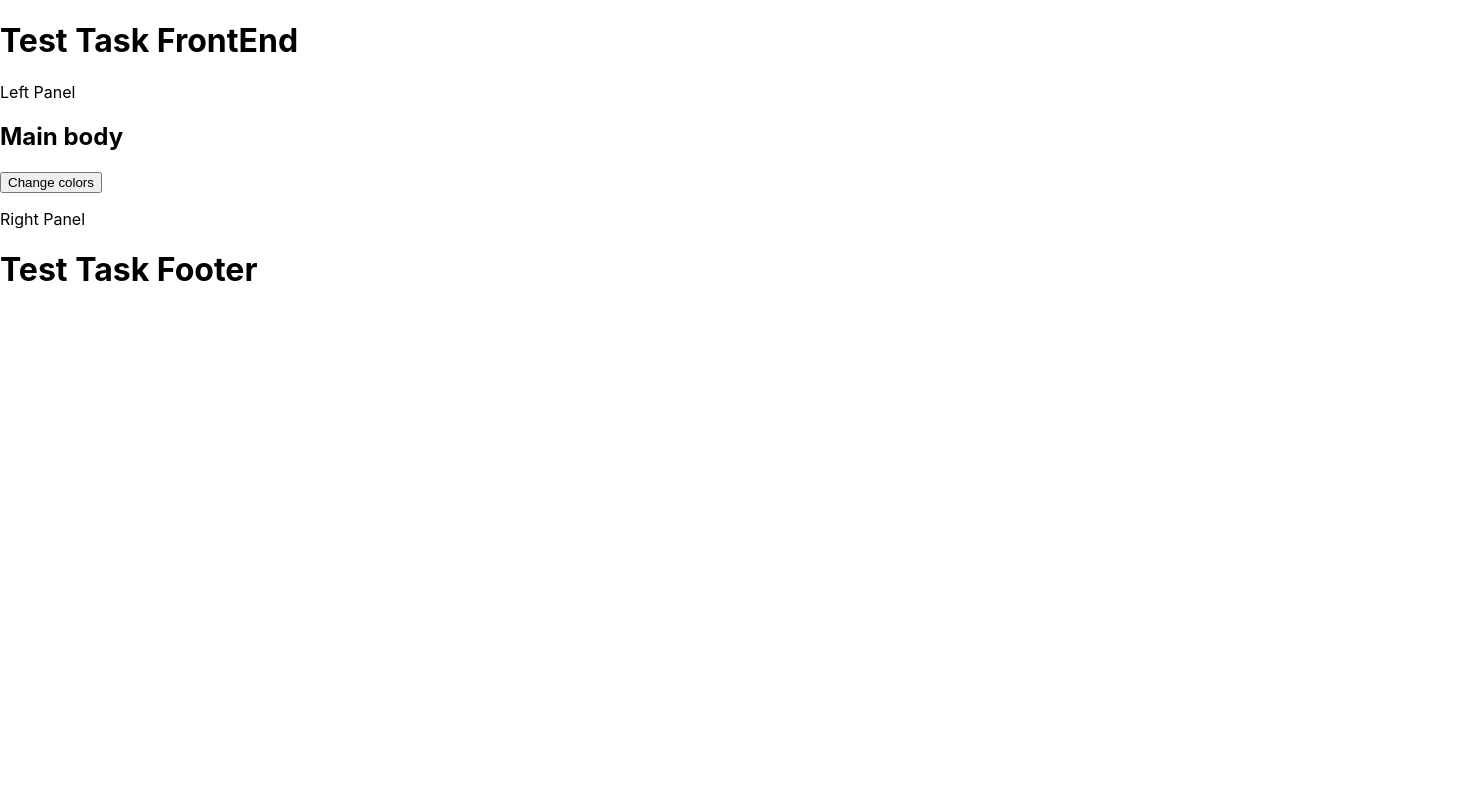
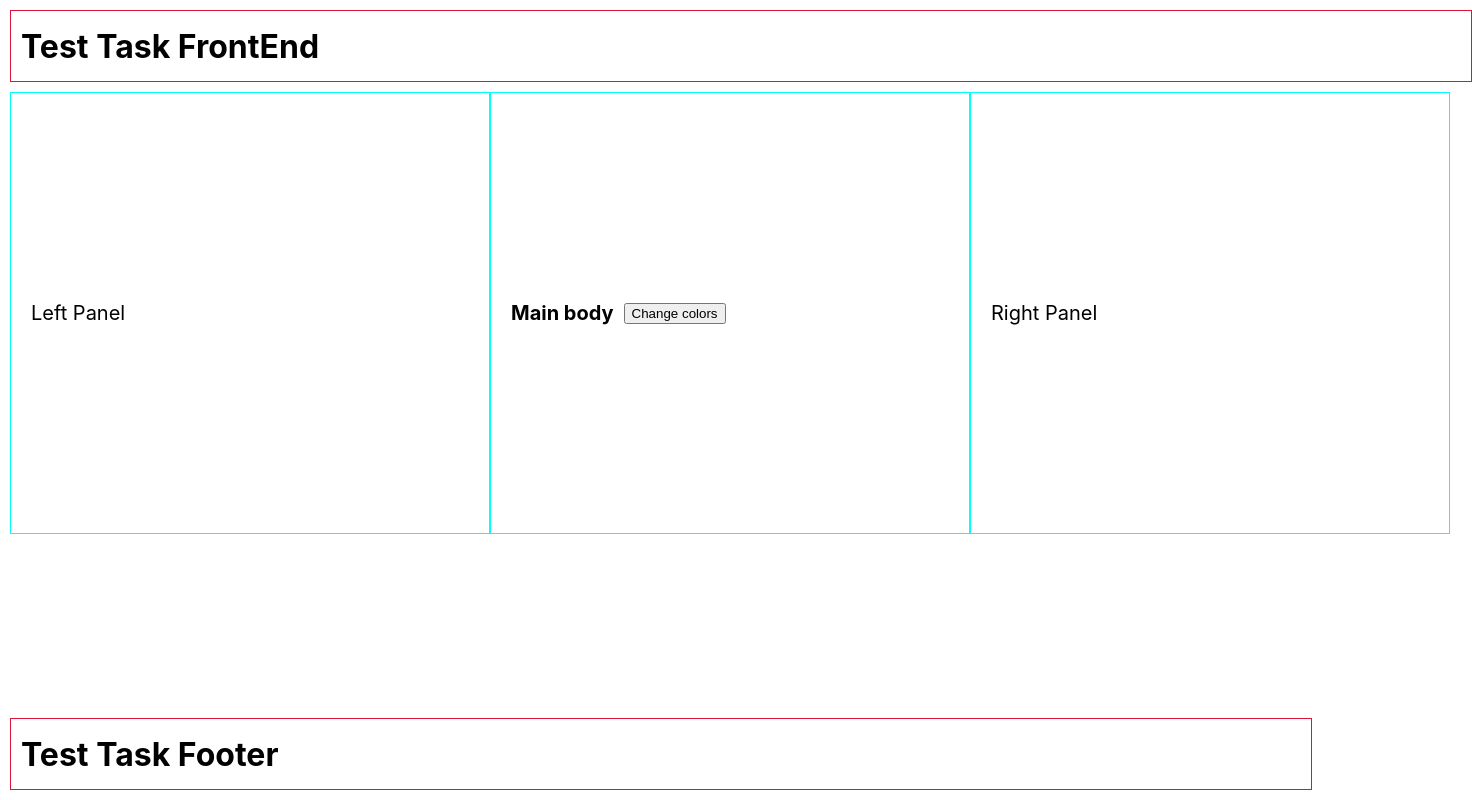
Before and after one commit to akaeyuhi/frontend-test-task, a React (Create React App) app: page / in a window 1280 px wide. Shown: the top 800 px of the page, 1472 px wide, since content can reach past the window. Built offline with nearby package versions, Linux system fonts and the light colour scheme; the HTML template or start-up script is replaced by a standard one.

Commit message:
Basic styles markup

```diff
--- a/src/index.css
+++ b/src/index.css
@@ -1,7 +1,8 @@
 body {
-  height: 1440px;
-  width: 900px;
+  width: 1440px;
+  height: 900px;
   margin: 0;
+  padding: 10px;
   font-family: -apple-system, BlinkMacSystemFont, 'Segoe UI', 'Roboto', 'Oxygen',
     'Ubuntu', 'Cantarell', 'Fira Sans', 'Droid Sans', 'Helvetica Neue',
     sans-serif;
@@ -13,3 +14,50 @@ code {
   font-family: source-code-pro, Menlo, Monaco, Consolas, 'Courier New',
     monospace;
 }
+
+
+.header, .footer {
+  width: 100%;
+  height: 50px;
+  padding: 10px;
+  display: flex;
+  align-items: center;
+  border: crimson 1px solid;
+}
+
+.header{
+  top: 0;
+  position: sticky;
+}
+
+.footer {
+  bottom: 0;
+  margin-bottom: 10px;
+  position: fixed;
+}
+
+
+.main {
+  display: flex;
+  justify-content: space-between;
+  width: 100%;
+  height: 100%;
+}
+
+.left-panel, .right-panel, .main-body {
+  display: flex;
+  align-items: center;
+  padding: 20px;
+  border: aqua 1px solid;
+  margin-top: 10px;
+  height: 400px;
+  width: 33%;
+}
+
+p, h2 {
+  font-size: 20px;
+}
+
+button {
+  margin: 10px;
+}
```
